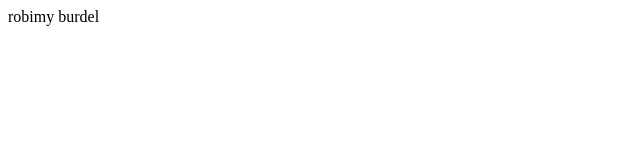
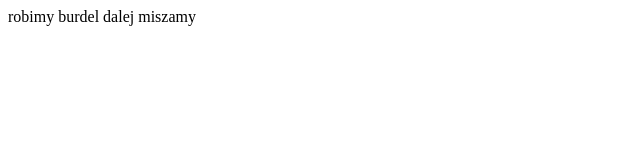
Before and after one commit to rumburakgit/gitjenkinsdemo1, a plain HTML site: page index.html in a window 1280 px wide. Shown: the whole page, without its empty margins (0-640 px from the left). Drawn offline with Linux system fonts and the light colour scheme.

Commit message:
ważna poprawka2

```diff
--- a/index.html
+++ b/index.html
@@ -3,6 +3,8 @@
 <body>
 robimy burdel
 
+dalej miszamy
+
 </body>
 
 </html>
```
